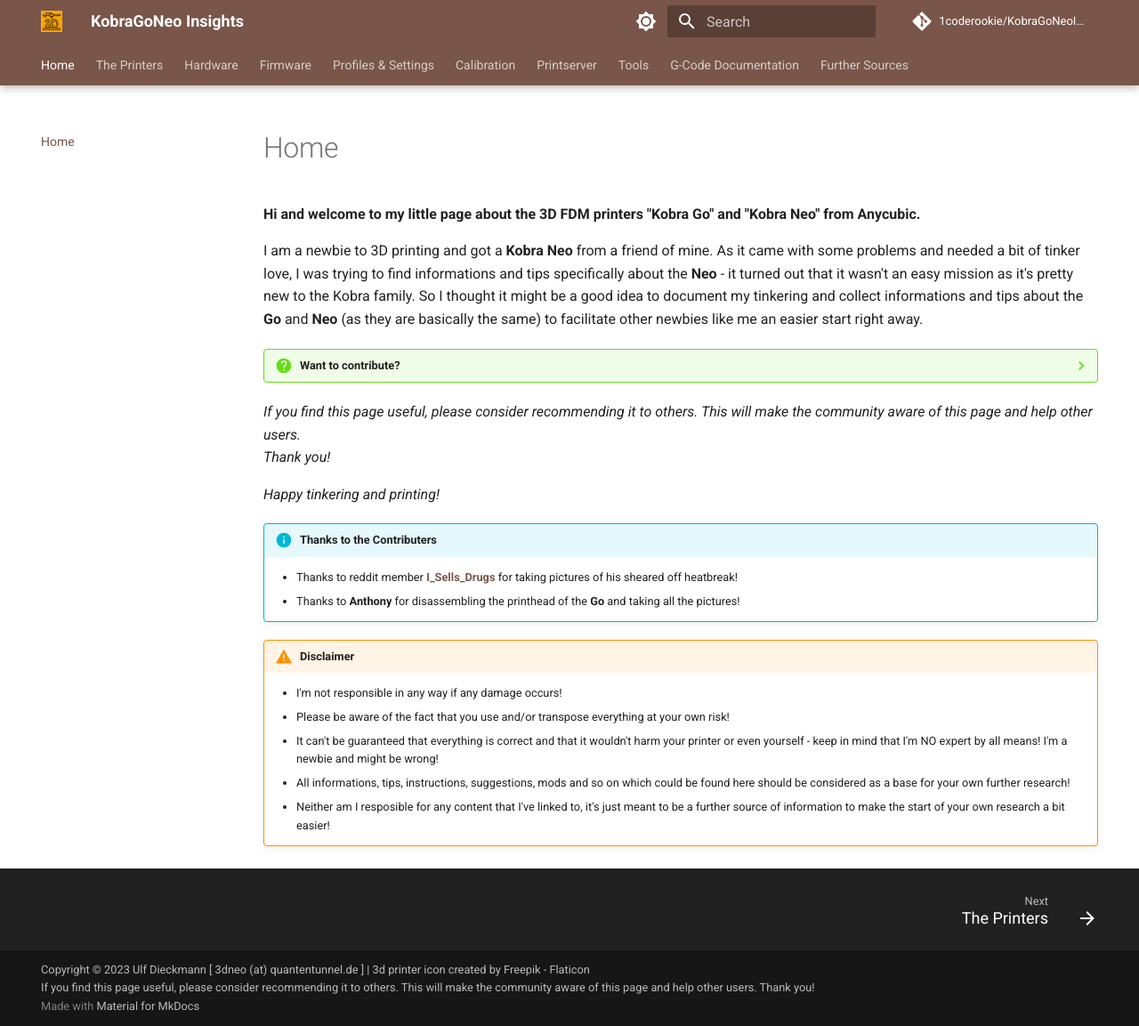
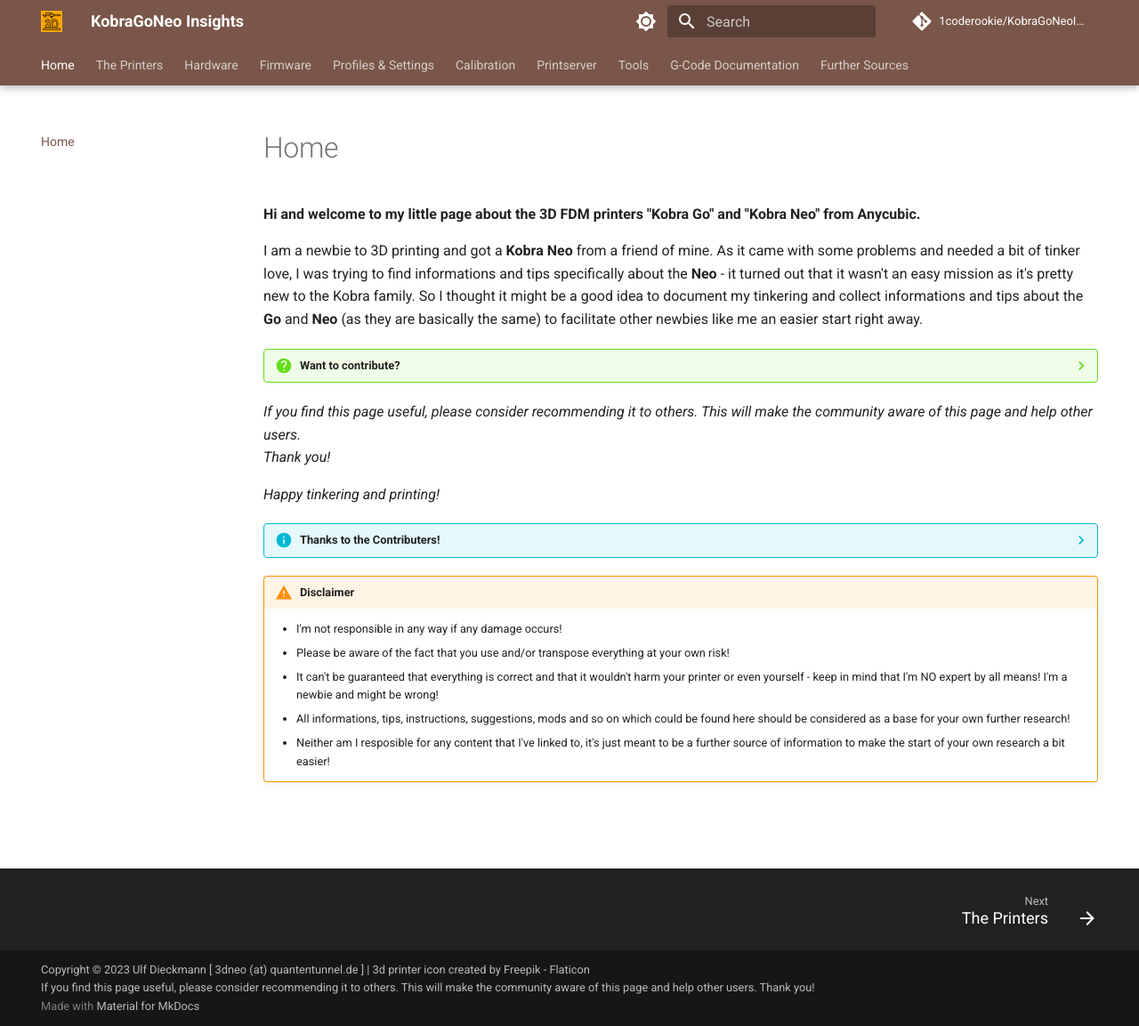
Before and after one commit to 1coderookie/KobraGoNeoInsights, an MkDocs documentation site: the page built from docs/index.md, in a window 1280 px wide and 1153 px high. Shown: the whole window at 89% size. Built offline with MkDocs 1.6.1 and Material for MkDocs 9.7.7, drawn with Linux system fonts in a browser that asks for light colours; comment, search, counter and statistics services are not loaded.

Commit message:
Update index.md

```diff
--- a/docs/index.md
+++ b/docs/index.md
@@ -13,7 +13,7 @@
 
 *Happy tinkering and printing!*
 
-!!! info "Thanks to the Contributers"
+??? info "Thanks to the Contributers!"
 
     - Thanks to reddit member **[I_Sells_Drugs](https://www.reddit.com/user/I_Sells_Drugs/)** for taking pictures of his sheared off heatbreak!
     - Thanks to **Anthony** for disassembling the printhead of the **Go** and taking all the pictures!
```
